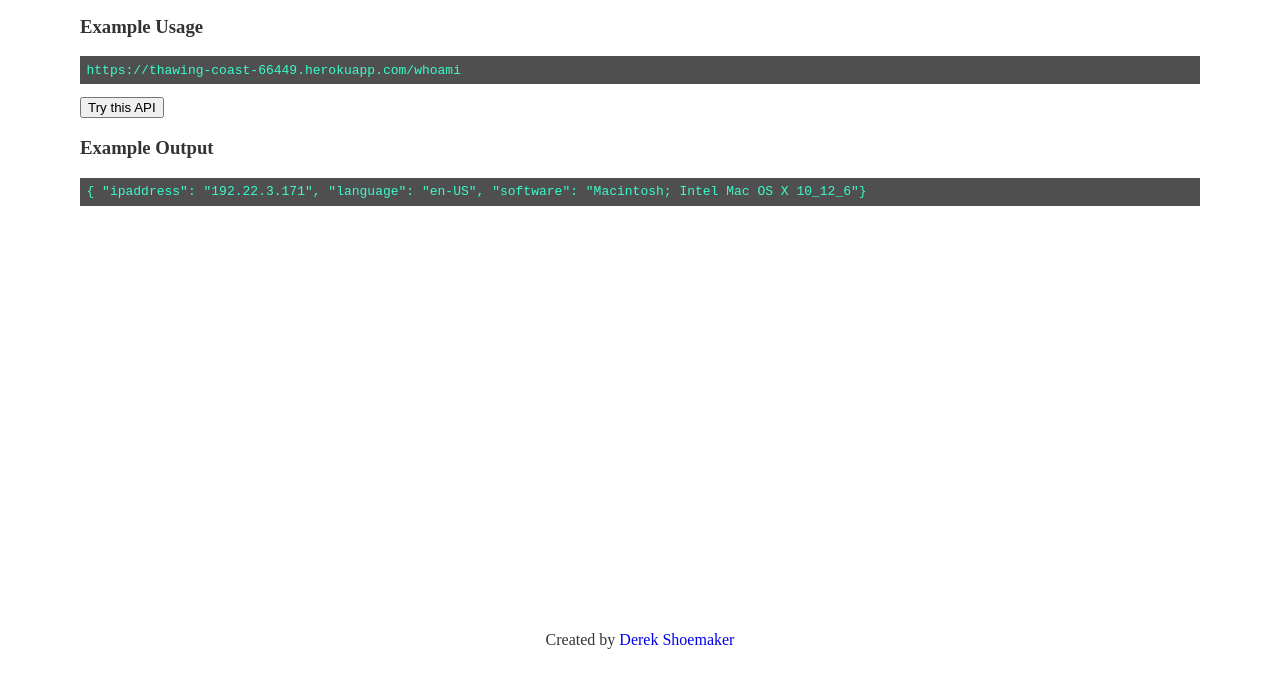
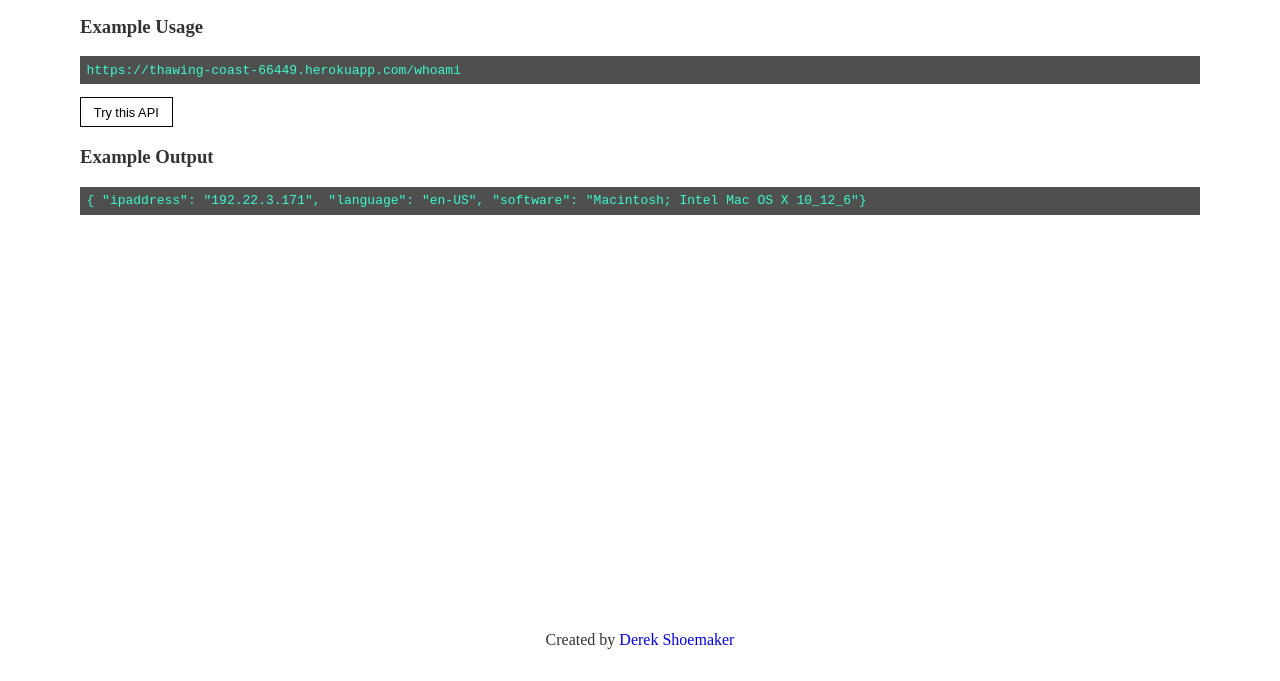
Before and after one commit to shoemakerdr/header-parser, a website: page public/index.html in a window 1280 px wide. Shown: the part 119-800 px from the top of the page. Drawn offline with Linux system fonts and the light colour scheme.

Commit message:
Added styling for button.

```diff
--- a/public/index.css
+++ b/public/index.css
@@ -11,6 +11,20 @@ code {
     color: #3AFCCB;
     display: block;
     overflow-wrap: break-word;
+}
+
+.button {
+    background-color: white;
+    border: .15em solid black;
+    border-radius: 0;
+    padding: .5em 1em;
+    font-size: .8em;
+    transition: color .5s, background-color .5s;
+}
+
+.button:hover {
+    background-color: #42ADF4;
+    color: white;
 }
 
 footer {
```
